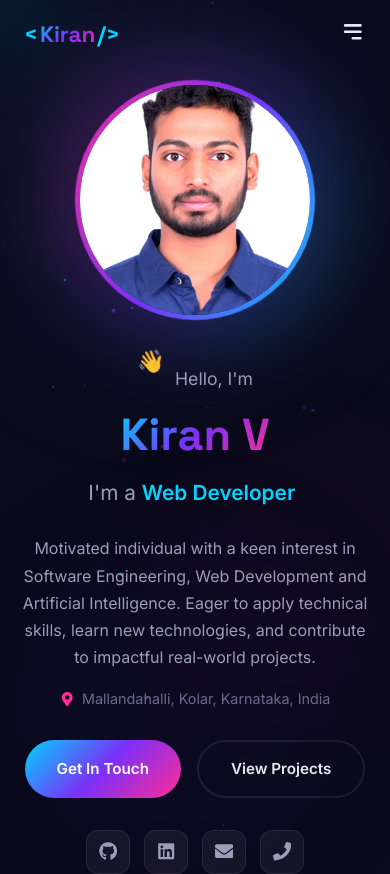
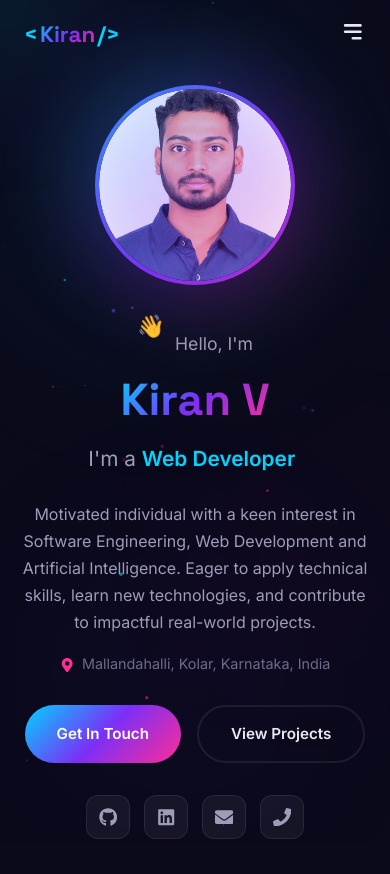
Before and after one commit to Kiranv2004/Portfolio, a React (Vite) app: page / in a window 390 px wide. Shown: the top 874 px of the page. Built offline with nearby package versions, Linux system fonts and the light colour scheme.

Commit message:
fix: Rework profile photo - smaller avatar, no spin, face-focused crop

```diff
--- a/src/components/Hero.css
+++ b/src/components/Hero.css
@@ -165,12 +165,13 @@
 
 .hero__avatar-ring {
     position: relative;
-    width: 340px;
-    height: 340px;
+    width: 280px;
+    height: 280px;
     border-radius: 50%;
-    padding: 5px;
+    padding: 4px;
     background: var(--gradient-main);
-    animation: spin-slow 15s linear infinite;
+    background-size: 200% 200%;
+    animation: gradient-shift 4s ease infinite;
 }
 
 .hero__avatar-glow {
@@ -192,7 +193,6 @@
     align-items: center;
     justify-content: center;
     overflow: hidden;
-    animation: spin-slow 15s linear infinite reverse;
 }
 
 .hero__avatar-text {
@@ -209,9 +209,8 @@
     width: 100%;
     height: 100%;
     object-fit: cover;
-    object-position: center 15%;
+    object-position: center 20%;
     border-radius: 50%;
-    transform: scale(1.1);
 }
 
 .hero__floating-badges {
@@ -322,8 +321,8 @@
     }
 
     .hero__avatar-ring {
-        width: 240px;
-        height: 240px;
+        width: 200px;
+        height: 200px;
     }
 
     .hero__avatar-text {
```
